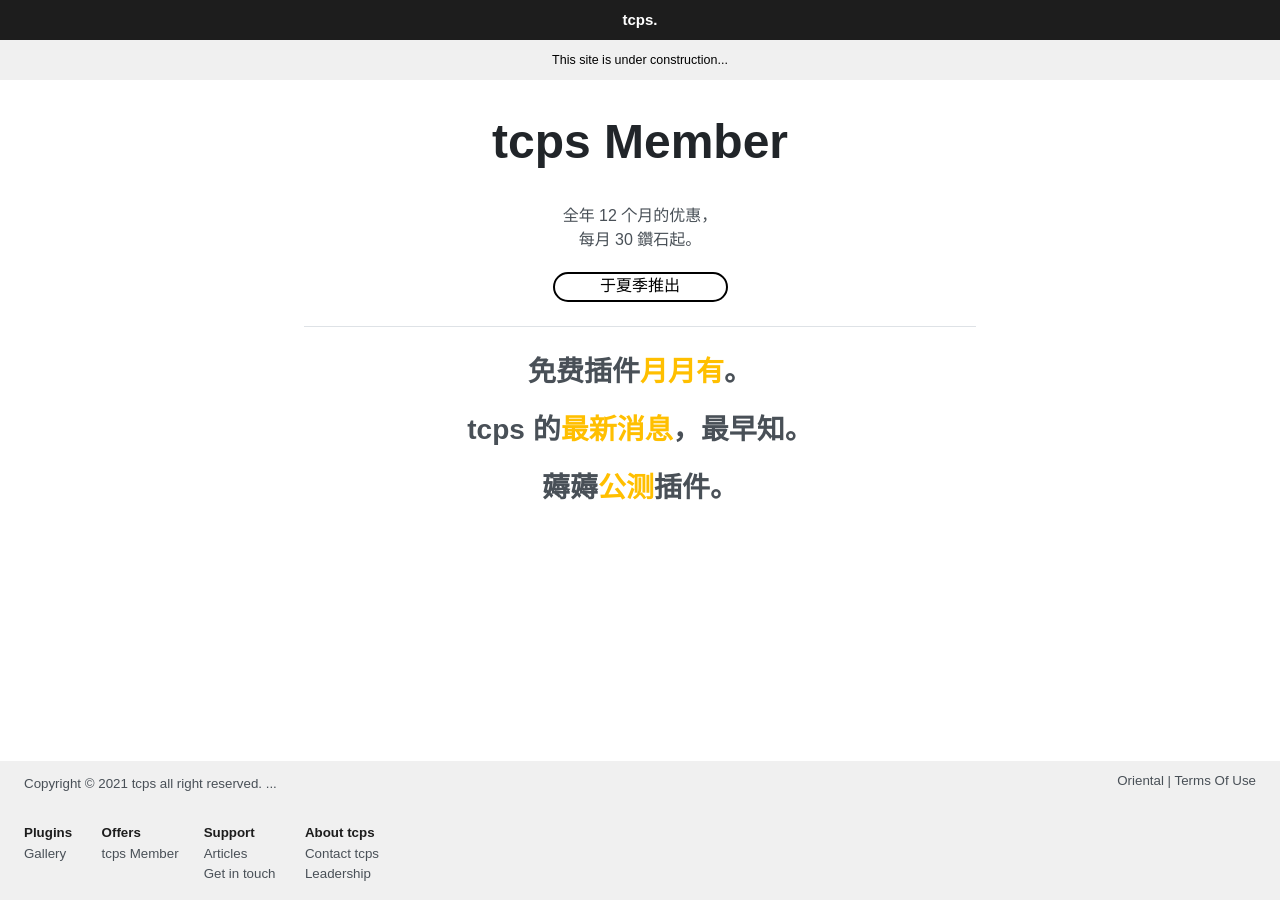
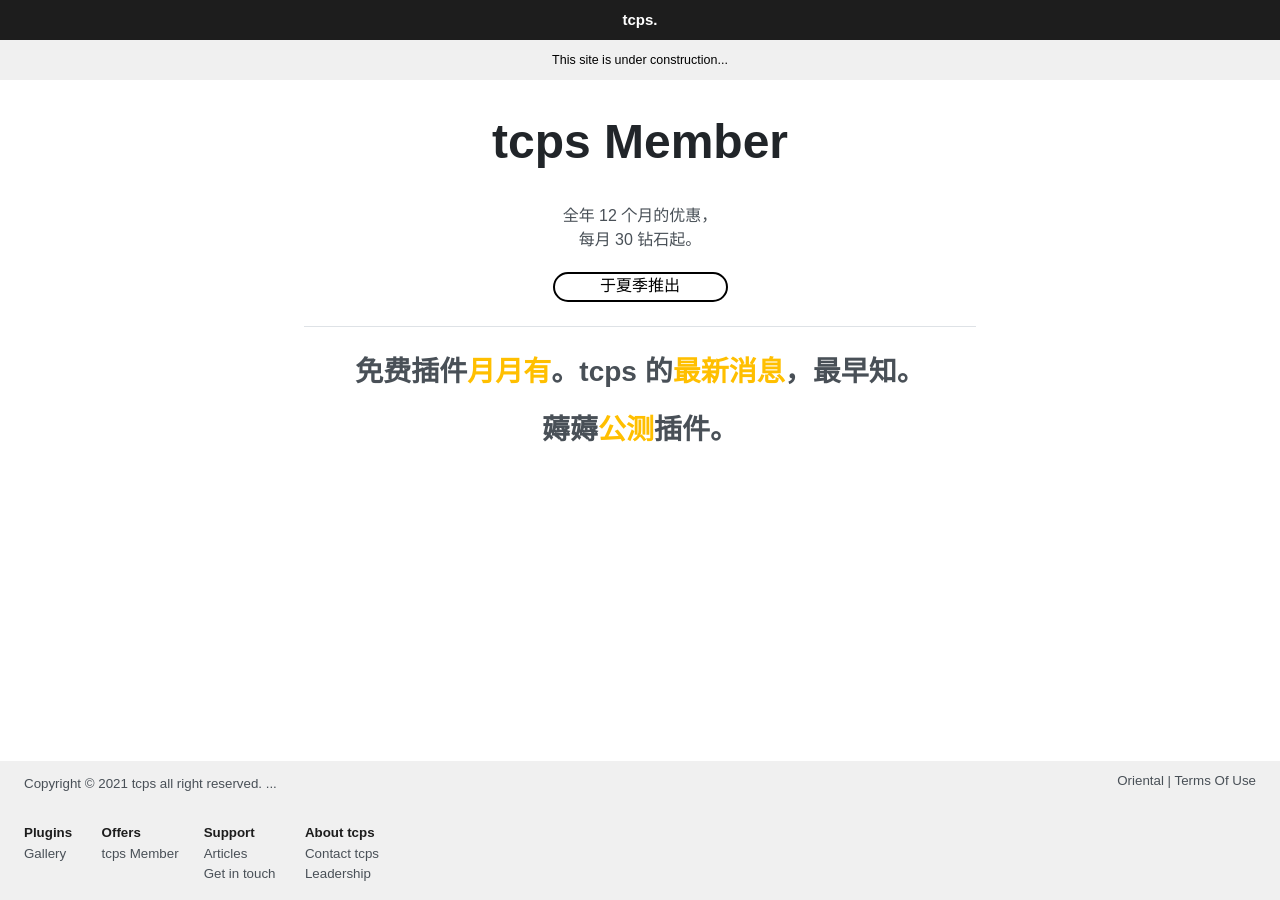
Before and after one commit to ttcps/ttcps.github.io, a Jekyll site: the page built from tcps-member/cn.html, in a window 1280 px wide. Built offline with Jekyll 4.4.1, drawn with Linux system fonts in a browser that asks for light colours.

Commit message:
Update cn.html

```diff
--- a/tcps-member/cn.html
+++ b/tcps-member/cn.html
@@ -3,11 +3,11 @@ layout: default
 title: tcps Member
 ---
 <h1 style="text-align: center; margin-bottom: 0.67em; margin-top: 0px; padding-top: 0.67em; font-size: 3rem;">tcps Member</h1>
-<p style="text-align: center">全年 12 个月的优惠，<br>每月 30 鑽石起。</p>
+<p style="text-align: center">全年 12 个月的优惠，<br>每月 30 钻石起。</p>
 <div style="border:2px #000000 solid;border-radius:100px;height:30px;width: 175px;text-align: center;margin: 0px auto;color: black;margin-top: 20px">于夏季推出</div>
 <hr>
 <div style="text-align: center; font-size: 1.75rem;font-weight: 600;">
-    <p>免费插件<span style="color: #ffbf00;font-weight: 600;">月月有</span>。</p>
+    <p>免费插件<span style="color: #ffbf00;font-weight: 600;">月月有</span>。</
 <p>tcps 的<span style="color: #ffbf00;font-weight: 600;">最新消息</span>，最早知。</p>
 <p>薅薅<span style="color: #ffbf00;font-weight: 600;">公测</span>插件。</p>
 </div>
```
